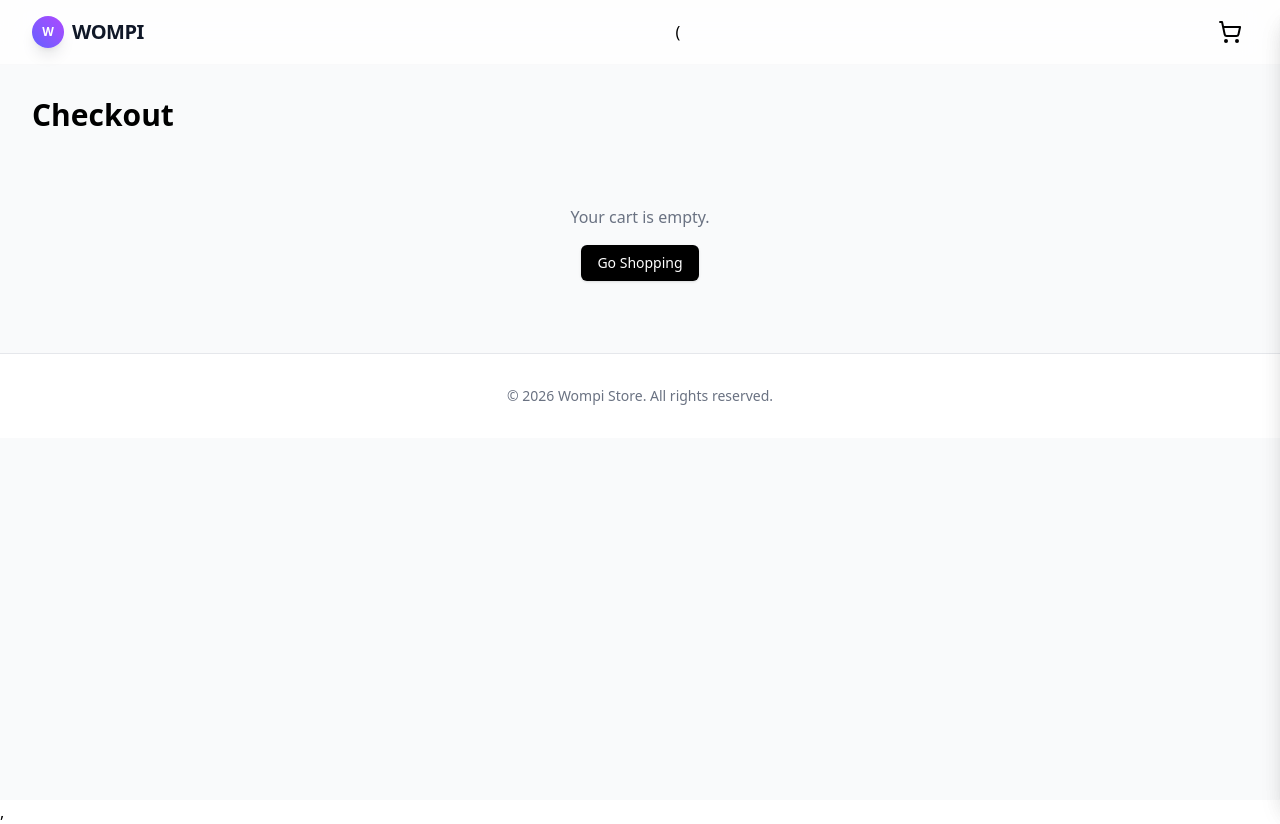
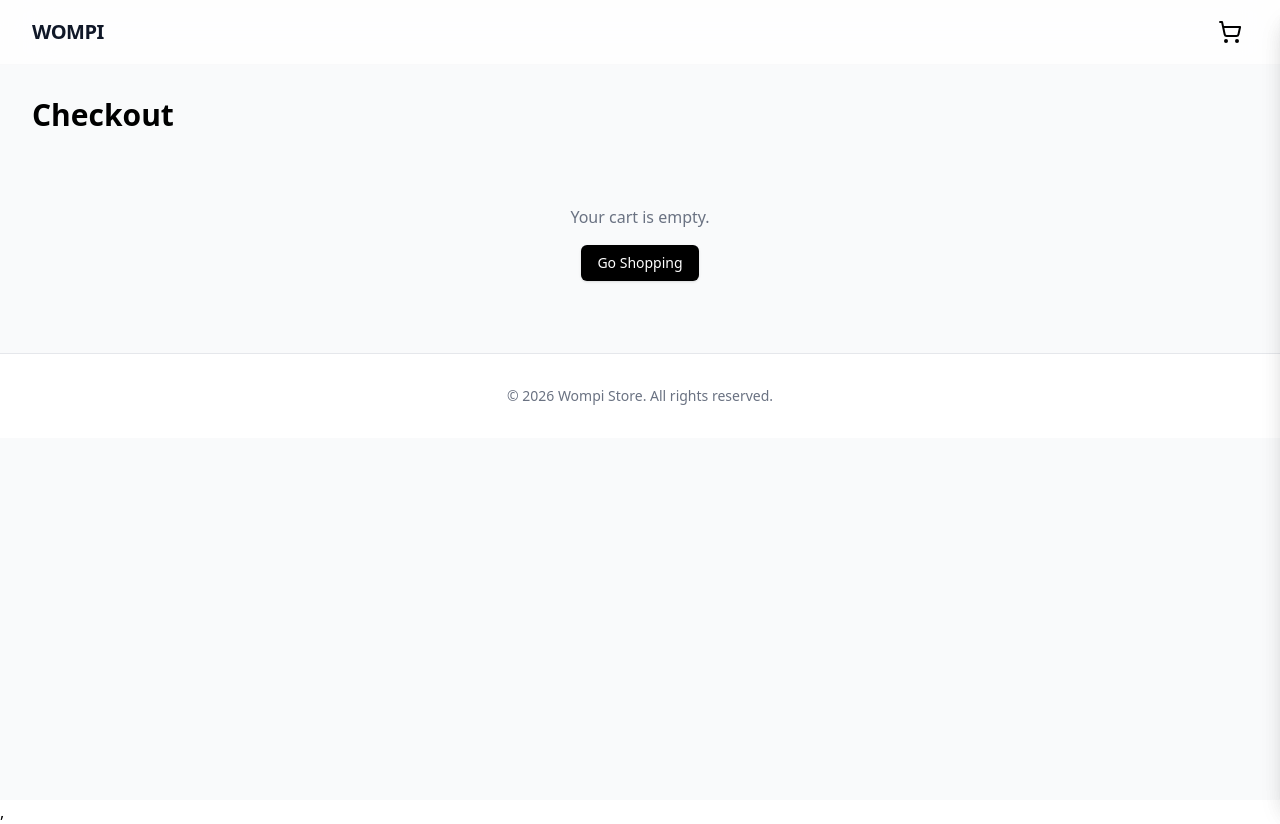
Before and after one commit to Augusto0414/wompi-web, a React (Vite) app: page /checkout in a window 1280 px wide. Built offline with nearby package versions, Linux system fonts and the light colour scheme.

Commit message:
add: update styles in the navbar

```diff
--- a/src/components/layout/Navbar.tsx
+++ b/src/components/layout/Navbar.tsx
@@ -14,12 +14,8 @@ export const Navbar: React.FC = () => {
           className="flex items-center gap-2 cursor-pointer hover:opacity-80 transition-opacity"
           onClick={() => (window.location.href = "/")}
         >
-          <div className="h-8 w-8 rounded-full bg-linear-to-tr from-indigo-500 to-purple-500 flex items-center justify-center text-white font-bold text-xs shadow-lg">
-            W
-          </div>
           <span className="text-xl font-bold tracking-tight text-gray-900">WOMPI</span>
         </div>{" "}
-        (
         <div className="flex items-center gap-4">
           <Button
             variant="ghost"
```
